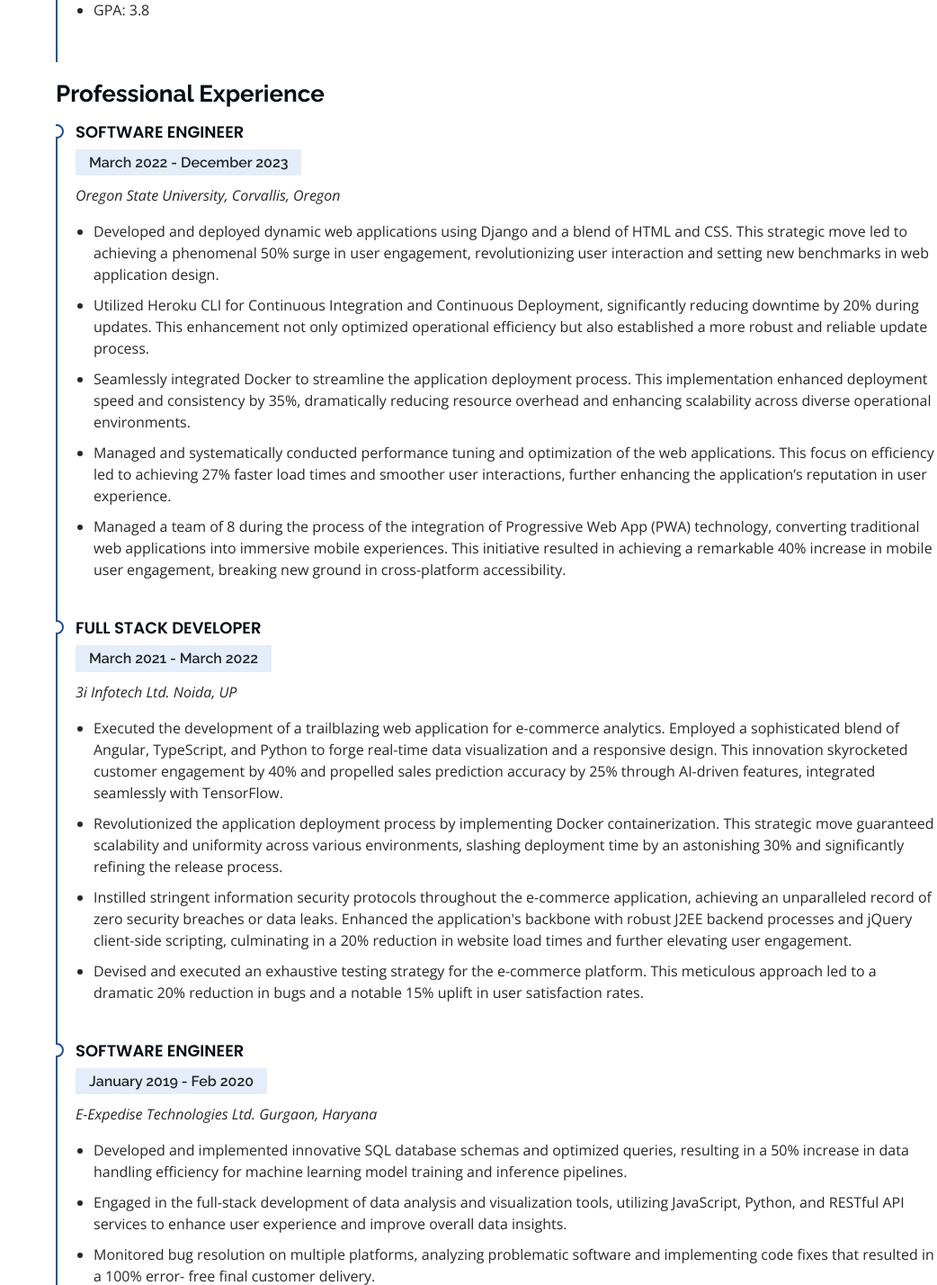
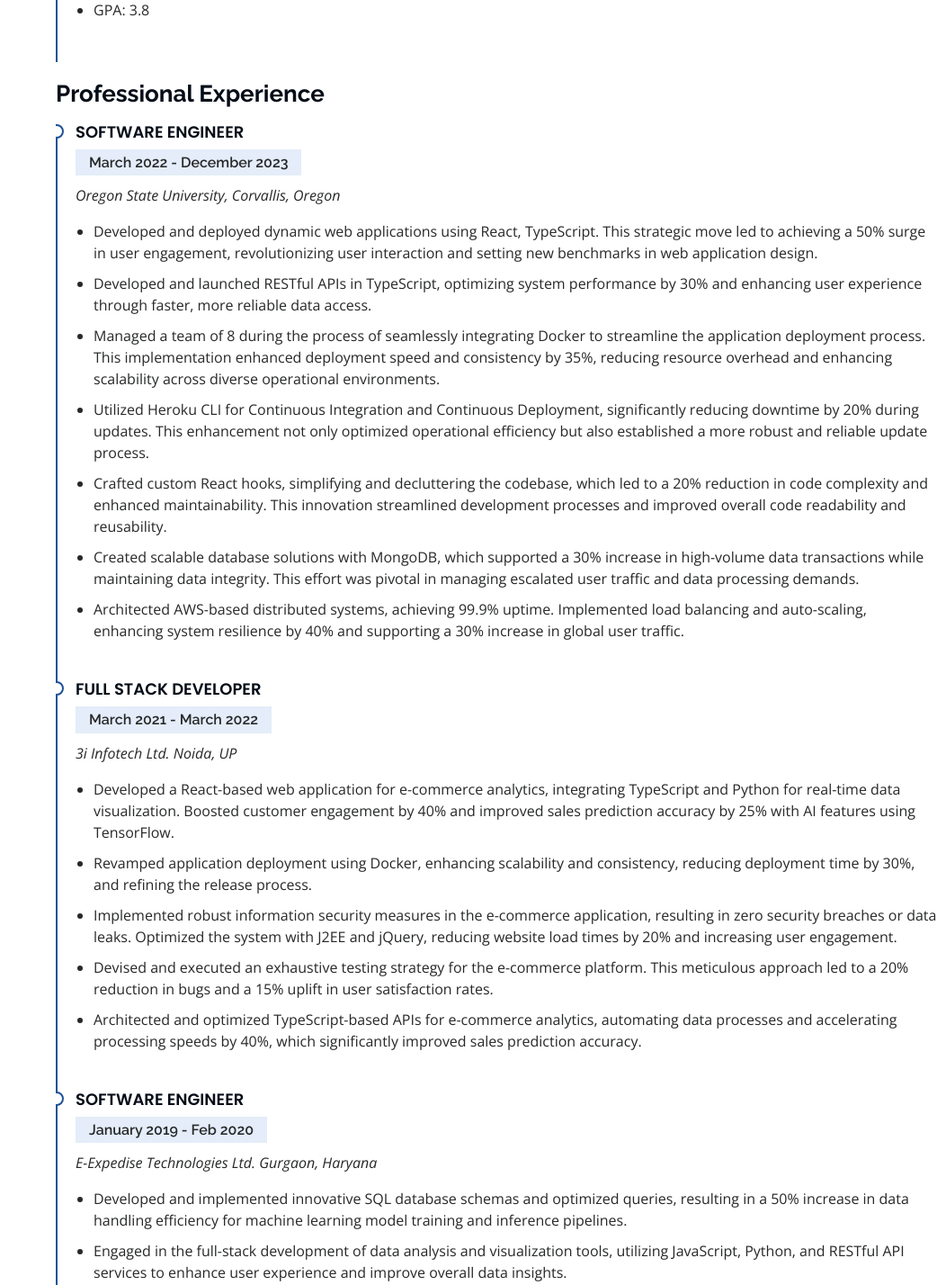
Before and after one commit to AmanPandita/My_Portfolio, a Django app: page / in a window 1280 px wide. Shown: the part 2686-4114 px from the top of the page at 90% size, without its empty margins (238-1280 px from the left). Run offline with Django 3.2, Linux system fonts and the light colour scheme; data that the repository does not hold is empty; some libraries are stand-ins or nearby versions.

Commit message:
Update index.html

```diff
--- a/landingpage/templates/landingpage/index.html
+++ b/landingpage/templates/landingpage/index.html
@@ -182,15 +182,19 @@
             <h5>March 2022 - December 2023</h5>
             <p><em>Oregon State University, Corvallis, Oregon </em></p>
             <ul>
-              <li>Developed and deployed dynamic web applications using Django and a blend of HTML and CSS. This strategic move led to achieving a phenomenal 50% surge in user engagement, revolutionizing user interaction and setting new benchmarks in web application design.
-              </li>
-              <li>Utilized Heroku CLI for Continuous Integration and Continuous Deployment, significantly reducing downtime by 20% during updates. This enhancement not only optimized operational efficiency but also established a more robust and reliable update process.
-              </li>
-              <li>Seamlessly integrated Docker to streamline the application deployment process. This implementation enhanced deployment speed and consistency by 35%, dramatically reducing resource overhead and enhancing scalability across diverse operational environments.
-              </li>
-              <li>Managed and systematically conducted performance tuning and optimization of the web applications. This focus on efficiency led to achieving 27% faster load times and smoother user interactions, further enhancing the application’s reputation in user experience.
-              </li>
-              <li>Managed a team of 8 during the process of the integration of Progressive Web App (PWA) technology, converting traditional web applications into immersive mobile experiences. This initiative resulted in achieving a remarkable 40% increase in mobile user engagement, breaking new ground in cross-platform accessibility.</li>
+              <li>Developed and deployed dynamic web applications using React, TypeScript. This strategic move led to achieving a 50% surge in user engagement, revolutionizing user interaction and setting new benchmarks in web application design.</li>
+
+              <li>Developed and launched RESTful APIs in TypeScript, optimizing system performance by 30% and enhancing user experience through faster, more reliable data access.</li>
+
+              <li>Managed a team of 8 during the process of seamlessly integrating Docker to streamline the application deployment process. This implementation enhanced deployment speed and consistency by 35%, reducing resource overhead and enhancing scalability across diverse operational environments.</li>
+
+              <li>Utilized Heroku CLI for Continuous Integration and Continuous Deployment, significantly reducing downtime by 20% during updates. This enhancement not only optimized operational efficiency but also established a more robust and reliable update process.</li>
+
+              <li>Crafted custom React hooks, simplifying and decluttering the codebase, which led to a 20% reduction in code complexity and enhanced maintainability. This innovation streamlined development processes and improved overall code readability and reusability.</li>
+
+              <li>Created scalable database solutions with MongoDB, which supported a 30% increase in high-volume data transactions while maintaining data integrity. This effort was pivotal in managing escalated user traffic and data processing demands.</li>
+
+              <li>Architected AWS-based distributed systems, achieving 99.9% uptime. Implemented load balancing and auto-scaling, enhancing system resilience by 40% and supporting a 30% increase in global user traffic.</li>
             </ul>
           </div>
 
@@ -200,12 +204,15 @@
             <h5>March 2021 - March 2022</h5>
             <p><em>3i Infotech Ltd. Noida, UP</em></p>
             <ul>
-              <li>Executed the development of a trailblazing web application for e-commerce analytics. Employed a sophisticated blend of Angular, TypeScript, and Python to forge real-time data visualization and a responsive design. This innovation skyrocketed customer engagement by 40% and propelled sales prediction accuracy by 25% through AI-driven features, integrated seamlessly with TensorFlow.
-              </li>
-              <li>Revolutionized the application deployment process by implementing Docker containerization. This strategic move guaranteed scalability and uniformity across various environments, slashing deployment time by an astonishing 30% and significantly refining the release process.
-              </li>
-              <li>Instilled stringent information security protocols throughout the e-commerce application, achieving an unparalleled record of zero security breaches or data leaks. Enhanced the application's backbone with robust J2EE backend processes and jQuery client-side scripting, culminating in a 20% reduction in website load times and further elevating user engagement.</li>
-              <li>Devised and executed an exhaustive testing strategy for the e-commerce platform. This meticulous approach led to a dramatic 20% reduction in bugs and a notable 15% uplift in user satisfaction rates.</li>
+              <li>Developed a React-based web application for e-commerce analytics, integrating TypeScript and Python for real-time data visualization. Boosted customer engagement by 40% and improved sales prediction accuracy by 25% with AI features using TensorFlow.</li>
+
+              <li>Revamped application deployment using Docker, enhancing scalability and consistency, reducing deployment time by 30%, and refining the release process.</li>
+
+              <li>Implemented robust information security measures in the e-commerce application, resulting in zero security breaches or data leaks. Optimized the system with J2EE and jQuery, reducing website load times by 20% and increasing user engagement.</li>
+
+              <li>Devised and executed an exhaustive testing strategy for the e-commerce platform. This meticulous approach led to a 20% reduction in bugs and a 15% uplift in user satisfaction rates.</li>
+
+              <li>Architected and optimized TypeScript-based APIs for e-commerce analytics, automating data processes and accelerating processing speeds by 40%, which significantly improved sales prediction accuracy.</li>
 
             </ul>
           </div>
```
